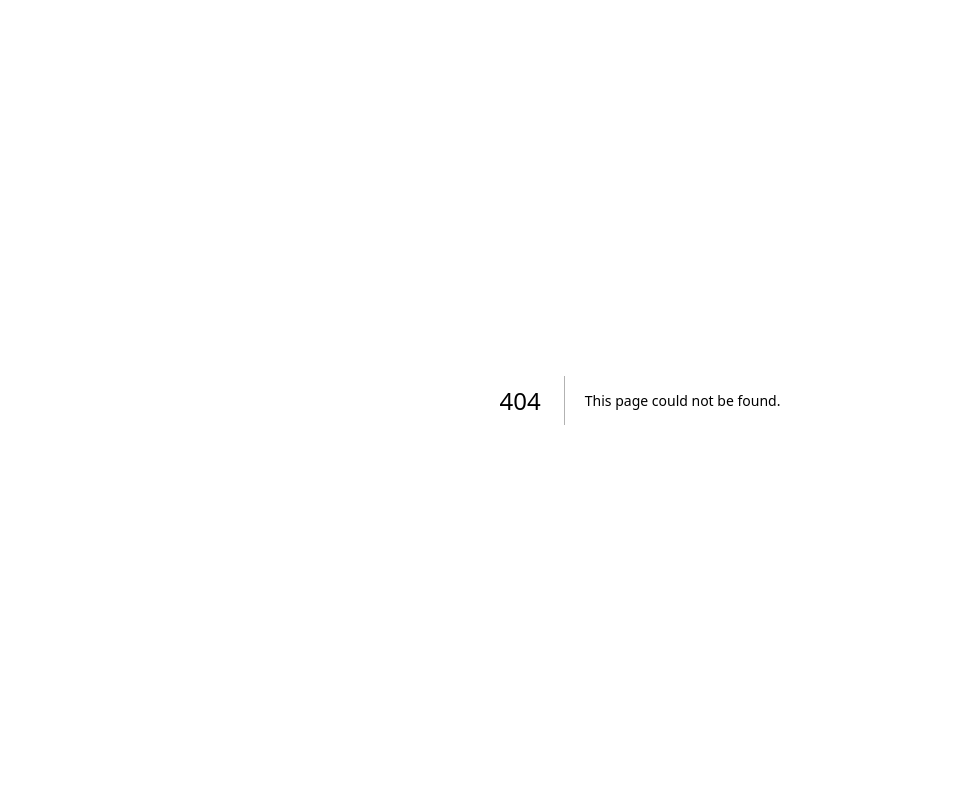
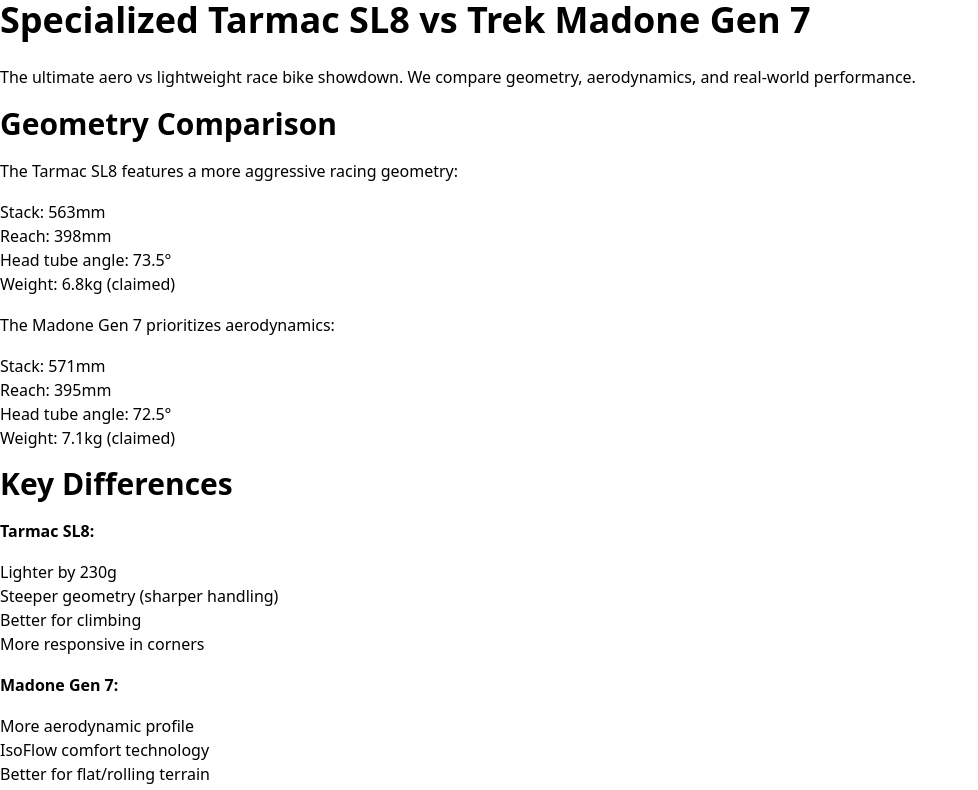
Before and after one commit to maccavamzoo/bikotic-genesis, a Next.js app: page /articles/test-article in a window 1280 px wide. Before the commit this address had no page. Shown: the top 790 px of the page, without its empty margins (0-978 px from the left). Built offline with nearby package versions, Linux system fonts and the light colour scheme.

Commit message:
Create page.mdx

```diff
--- /dev/null
+++ b/app/articles/test-article/page.mdx
@@ -0,0 +1,46 @@
+export const metadata = {
+  title: 'Specialized Tarmac SL8 vs Trek Madone Gen 7',
+  description: 'The ultimate aero vs lightweight race bike showdown',
+}
+
+# Specialized Tarmac SL8 vs Trek Madone Gen 7
+
+The ultimate aero vs lightweight race bike showdown. We compare geometry, aerodynamics, and real-world performance.
+
+## Geometry Comparison
+
+The Tarmac SL8 features a more aggressive racing geometry:
+
+- Stack: 563mm
+- Reach: 398mm
+- Head tube angle: 73.5°
+- Weight: 6.8kg (claimed)
+
+The Madone Gen 7 prioritizes aerodynamics:
+
+- Stack: 571mm
+- Reach: 395mm
+- Head tube angle: 72.5°
+- Weight: 7.1kg (claimed)
+
+## Key Differences
+
+**Tarmac SL8:**
+- Lighter by 230g
+- Steeper geometry (sharper handling)
+- Better for climbing
+- More responsive in corners
+
+**Madone Gen 7:**
+- More aerodynamic profile
+- IsoFlow comfort technology
+- Better for flat/rolling terrain
+- Faster on straightaways
+
+## Conclusion
+
+For crit racing and hilly courses: **Tarmac SL8**
+
+For time trials and flat road races: **Madone Gen 7**
+
+[Compare these bikes visually](#)
```
